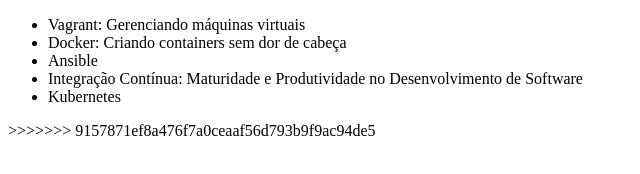
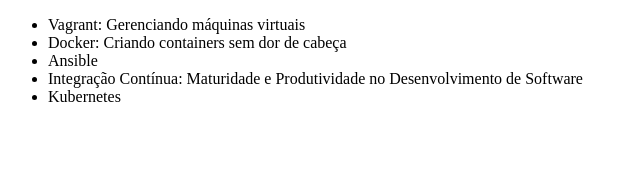
Before and after one commit to ps4macedo/alura_aula_git, a plain HTML site: page index.html in a window 1280 px wide. Shown: the whole page, without its empty margins (0-640 px from the left). Drawn offline with Linux system fonts and the light colour scheme.

Commit message:
Corrigind curso de vagrant

```diff
--- a/index.html
+++ b/index.html
@@ -12,6 +12,5 @@
         <li>Integração Contínua: Maturidade e Produtividade no Desenvolvimento de Software</li>
 		<li>Kubernetes</li>
     </ul>
->>>>>>> 9157871ef8a476f7a0ceaaf56d793b9f9ac94de5
 </body>
 </html>
```
